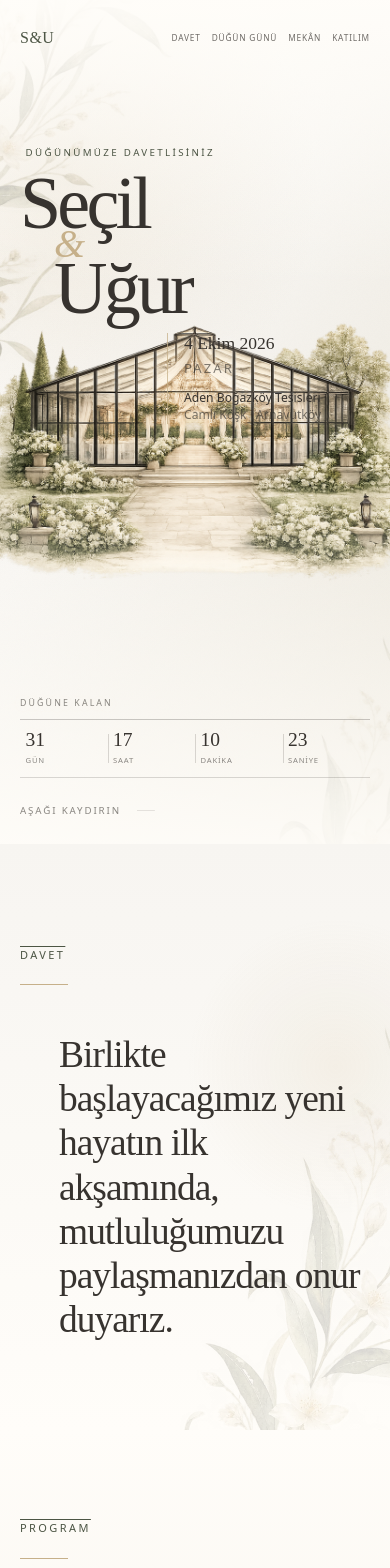
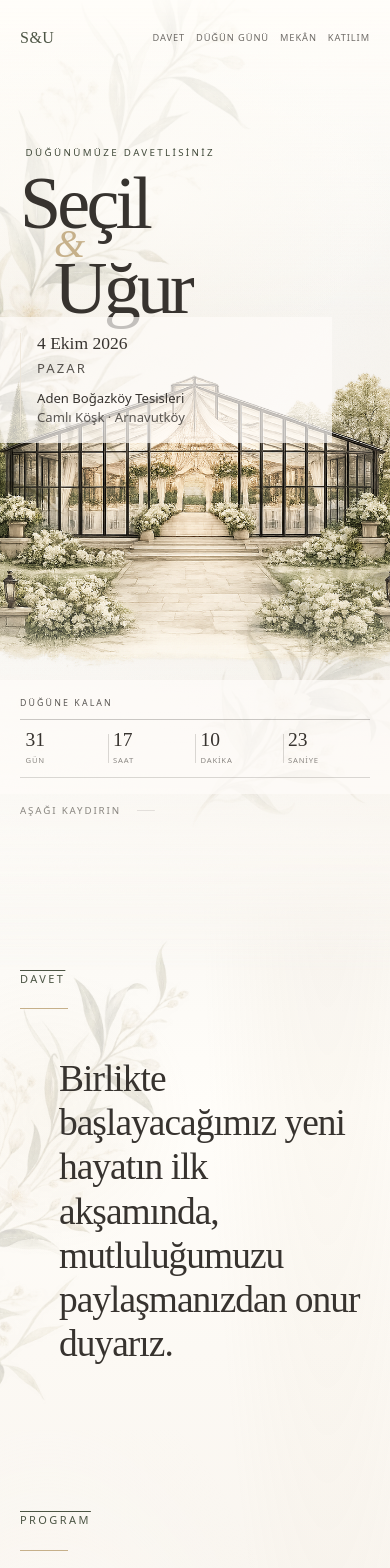
Before and after one commit to seciilusta/secil-ugur-wedding, a Next.js app in the folder apps/web/: page / in a window 390 px wide. Shown: the top 1568 px of the page. Built offline with nearby package versions, Linux system fonts and the light colour scheme; no server answers.

Commit message:
first version almost done

```diff
--- a/apps/web/src/app/globals.css
+++ b/apps/web/src/app/globals.css
@@ -31,6 +31,7 @@
 
   /* Derived tones. Kept here so components never invent their own values. */
   --color-beige-deep: #ded2c4; /* lower half of the beige stretch          */
+  --color-olive-mist: #8d8d76; /* desaturated threshold between day/night */
   --color-olive-deep: #414a3a; /* bottom of the RSVP section               */
   --color-olive-line: #79826d; /* hairlines on olive                       */
   --color-on-olive: #eee9e0; /* body text on olive                         */
@@ -211,37 +212,55 @@
     border-top: 1px solid color-mix(in srgb, var(--color-olive-line) 55%, transparent);
   }
 
-  /* ---- Section atmosphere ---------------------------------------------
-     Each band ends on the colour the next one starts with, so the page
-     reads as one continuous composition rather than stacked themes.       */
-
-  .band-hero {
-    background: linear-gradient(180deg, var(--color-paper) 0%, var(--color-ivory) 34%, var(--color-ivory) 100%);
-  }
-
-  .band-invitation {
-    background: linear-gradient(180deg, var(--color-ivory) 0%, var(--color-paper) 45%, var(--color-paper) 100%);
-  }
-
-  .band-event {
-    background: linear-gradient(180deg, var(--color-paper) 0%, var(--color-beige) 100%);
-  }
-
-  .band-venue {
-    background: linear-gradient(180deg, var(--color-beige) 0%, var(--color-beige-deep) 100%);
-  }
-
-  .band-rsvp {
-    background: linear-gradient(180deg, var(--color-olive) 0%, var(--color-olive-deep) 100%);
-  }
-
-  /* Dusk: the beige above dissolves into the olive over a generous stretch. */
-  .band-rsvp-dusk {
-    background: linear-gradient(180deg, var(--color-beige-deep) 0%, color-mix(in srgb, var(--color-beige-deep) 45%, var(--color-olive)) 45%, var(--color-olive) 100%);
-  }
-
-  .band-footer {
-    background: linear-gradient(180deg, var(--color-olive-deep) 0%, var(--color-soft-black) 55%, var(--color-soft-black) 100%);
+  /* ---- Shared environmental canvases ---------------------------------
+     Sections do not own full-width colour bands. The page has one paper
+     world through Venue and one evening world shared by RSVP and Footer.   */
+
+  .page-canvas {
+    background: var(--color-paper);
+  }
+
+  .light-experience {
+    position: relative;
+    isolation: isolate;
+    background:
+      radial-gradient(ellipse at 84% 17%, color-mix(in srgb, var(--color-champagne) 10%, transparent), transparent 28%),
+      linear-gradient(
+        180deg,
+        var(--color-paper) 0%,
+        var(--color-ivory) 20%,
+        var(--color-paper) 30%,
+        var(--color-beige) 78%,
+        var(--color-beige-deep) 100%
+      );
+  }
+
+  .evening-experience {
+    --evening-arrival: clamp(18rem, 24vw, 24rem);
+    position: relative;
+    isolation: isolate;
+    overflow: visible;
+    background: linear-gradient(
+      180deg,
+      var(--color-beige-deep) 0%,
+      color-mix(in srgb, var(--color-beige-deep) 58%, var(--color-olive-mist)) 6rem,
+      var(--color-olive-mist) 12rem,
+      var(--color-olive) var(--evening-arrival),
+      var(--color-olive-deep) calc(var(--evening-arrival) + 28rem),
+      #343a30 calc(var(--evening-arrival) + 54rem),
+      var(--color-soft-black) 100%
+    );
+  }
+
+  .evening-experience::after {
+    content: "";
+    position: absolute;
+    z-index: 0;
+    inset: 0;
+    pointer-events: none;
+    background:
+      radial-gradient(ellipse at 86% 46%, color-mix(in srgb, var(--color-amber) 11%, transparent), transparent 32%),
+      radial-gradient(ellipse at 18% 82%, color-mix(in srgb, var(--color-champagne) 7%, transparent), transparent 30%);
   }
 
   /* ---- RSVP form on the olive band -----------------------------------
@@ -393,27 +412,33 @@
      The hero is one layered composition, not a picture placed next to copy. */
 
   .hero-artwork {
+    /* The artwork is allowed to finish its fade in the invitation instead of
+       being clipped at the viewport-sized hero boundary. */
+    --hero-bleed: clamp(10rem, 16vw, 18rem);
     position: relative;
     isolation: isolate;
     min-height: 100vh;
     min-height: 100svh;
-    overflow: clip;
-    background: var(--color-paper);
+    overflow: visible;
+    background: transparent;
     color: var(--color-charcoal);
   }
 
   .hero-paper,
   .hero-light {
     position: absolute;
-    inset: 0;
+    inset: 0 0 auto;
+    height: calc(100% + var(--hero-bleed));
     pointer-events: none;
+    -webkit-mask-image: linear-gradient(to bottom, #000 0 calc(100% - var(--hero-bleed)), transparent 100%);
+    mask-image: linear-gradient(to bottom, #000 0 calc(100% - var(--hero-bleed)), transparent 100%);
   }
 
   .hero-paper {
     z-index: -5;
     background:
       radial-gradient(circle at 18% 22%, color-mix(in srgb, var(--color-champagne) 20%, transparent), transparent 34%),
-      linear-gradient(125deg, var(--color-paper) 0%, var(--color-ivory) 42%, #e9e4d8 100%);
+      linear-gradient(125deg, var(--color-paper) 0%, var(--color-ivory) 52%, color-mix(in srgb, var(--color-beige) 58%, var(--color-paper)) 100%);
   }
 
   .hero-paper::after {
@@ -429,17 +454,25 @@
     z-index: -1;
     background:
       linear-gradient(90deg, color-mix(in srgb, var(--color-paper) 98%, transparent) 0%, transparent 44%),
-      linear-gradient(0deg, color-mix(in srgb, var(--color-paper) 78%, transparent) 0%, transparent 30%);
+      linear-gradient(
+        0deg,
+        color-mix(in srgb, var(--color-ivory) 96%, transparent) 0%,
+        color-mix(in srgb, var(--color-ivory) 72%, transparent) 10%,
+        transparent 36%
+      );
   }
 
   .hero-venue-art {
     position: absolute;
     z-index: -3;
-    inset: 0;
+    inset: 0 0 auto;
     width: 100%;
-    height: 100%;
+    height: calc(100% + var(--hero-bleed));
     transform-origin: 70% 70%;
     opacity: 0.94;
+    pointer-events: none;
+    -webkit-mask-image: linear-gradient(to bottom, #000 0 calc(100% - var(--hero-bleed)), transparent 100%);
+    mask-image: linear-gradient(to bottom, #000 0 calc(100% - var(--hero-bleed)), transparent 100%);
   }
 
   .hero-venue-art picture,
@@ -451,6 +484,7 @@
 
   .hero-venue-art img {
     object-fit: cover;
+    object-position: 62% 58%;
   }
 
   .hero-botanical {
@@ -468,16 +502,20 @@
   }
 
   .hero-botanical-left {
-    top: -20rem;
-    left: -13rem;
+    top: -14rem;
+    left: -8rem;
     width: clamp(24rem, 38vw, 38rem);
+    opacity: 0.46;
     transform: rotate(15deg);
   }
 
   .hero-botanical-right {
     right: -10rem;
-    bottom: -26rem;
+    /* Keep the hero decoration within the hero so it cannot become a second
+       invitation flower as the next section begins. */
+    bottom: 0;
     width: clamp(23rem, 34vw, 34rem);
+    opacity: 0.26;
     transform: rotate(-24deg) scaleX(-1);
   }
 
@@ -553,9 +591,20 @@
   }
 
   .hero-copy {
+    position: relative;
+    isolation: isolate;
     align-self: center;
     max-width: 49rem;
     padding-block: 4vh 12vh;
+  }
+
+  .hero-copy::before {
+    content: "";
+    position: absolute;
+    z-index: -1;
+    inset: -2rem -3rem -3rem -2rem;
+    pointer-events: none;
+    background: radial-gradient(ellipse at 28% 46%, color-mix(in srgb, var(--color-paper) 88%, transparent) 0%, transparent 72%);
   }
 
   .hero-overline,
@@ -568,7 +617,7 @@
 
   .hero-overline {
     margin-left: 0.35rem;
-    color: var(--color-olive);
+    color: var(--color-olive-deep);
   }
 
   .hero-title {
@@ -597,13 +646,25 @@
   }
 
   .hero-details {
+    position: relative;
+    isolation: isolate;
     align-self: start;
     justify-self: end;
     width: min(100%, 24rem);
     margin-top: clamp(4rem, 13vh, 9rem);
     padding-left: clamp(1.25rem, 3vw, 3rem);
     border-left: 1px solid color-mix(in srgb, var(--color-champagne) 75%, transparent);
-    text-shadow: 0 1px 14px var(--color-paper);
+    text-shadow: 0 1px 14px color-mix(in srgb, var(--color-paper) 92%, transparent);
+  }
+
+  .hero-details::before,
+  .hero-countdown::before {
+    content: "";
+    position: absolute;
+    z-index: -1;
+    inset: -1rem -1.5rem;
+    pointer-events: none;
+    background: color-mix(in srgb, var(--color-paper) 70%, transparent);
   }
 
   .hero-date {
@@ -623,7 +684,7 @@
     font-size: var(--text-fine);
     letter-spacing: 0.16em;
     text-transform: uppercase;
-    color: color-mix(in srgb, var(--color-charcoal) 62%, transparent);
+    color: color-mix(in srgb, var(--color-charcoal) 84%, transparent);
   }
 
   .hero-place {
@@ -633,20 +694,22 @@
   }
 
   .hero-place span:last-child {
-    color: color-mix(in srgb, var(--color-charcoal) 66%, transparent);
+    color: color-mix(in srgb, var(--color-charcoal) 82%, transparent);
   }
 
   .hero-countdown {
+    position: relative;
+    isolation: isolate;
     grid-column: 2;
     align-self: end;
     justify-self: end;
     width: min(100%, 30rem);
-    text-shadow: 0 1px 12px color-mix(in srgb, var(--color-paper) 88%, transparent);
+    text-shadow: 0 1px 12px color-mix(in srgb, var(--color-paper) 92%, transparent);
   }
 
   .hero-countdown-overline {
     margin-bottom: 0.9rem;
-    color: color-mix(in srgb, var(--color-charcoal) 58%, transparent);
+    color: color-mix(in srgb, var(--color-charcoal) 82%, transparent);
   }
 
   .countdown,
@@ -749,6 +812,10 @@
   }
 
   @media (max-width: 47.999rem) {
+    .hero-artwork {
+      --hero-bleed: clamp(8rem, 30vw, 13rem);
+    }
+
     .hero-light {
       background:
         linear-gradient(180deg, color-mix(in srgb, var(--color-paper) 96%, transparent) 0%, transparent 34%),
@@ -785,7 +852,7 @@
 
     .hero-nav a {
       min-height: 40px;
-      font-size: 0.52rem;
+      font-size: 0.58rem;
       letter-spacing: 0.1em;
     }
 
@@ -818,8 +885,8 @@
 
     .hero-details {
       align-self: start;
-      justify-self: end;
-      width: min(58%, 14rem);
+      justify-self: start;
+      width: min(100%, 18rem);
       margin-top: 0;
       padding-left: 1rem;
     }
@@ -830,28 +897,32 @@
 
     .hero-place {
       margin-top: 0.8rem;
-      font-size: 0.76rem;
+      font-size: 0.82rem;
       line-height: 1.45;
     }
 
     .hero-venue-art {
-      inset: 0;
+      inset: 0 0 auto;
       width: 100%;
       opacity: 0.9;
     }
 
+    .hero-venue-art img {
+      object-position: 50% 56%;
+    }
+
     .hero-botanical-left {
-      top: -10rem;
-      left: -12rem;
-      width: 25rem;
-      opacity: 0.28;
+      top: -6rem;
+      left: -8rem;
+      width: 26rem;
+      opacity: 0.4;
     }
 
     .hero-botanical-right {
-      right: -11rem;
-      bottom: -19rem;
+      right: -12rem;
+      bottom: 0;
       width: 24rem;
-      opacity: 0.25;
+      opacity: 0.2;
     }
 
     .hero-countdown {
@@ -901,11 +972,9 @@
   .invitation-composition {
     position: relative;
     isolation: isolate;
-    overflow: clip;
-    padding-block: clamp(7rem, 13vw, 12rem);
-    background:
-      radial-gradient(circle at 86% 38%, color-mix(in srgb, var(--color-champagne) 13%, transparent), transparent 30%),
-      linear-gradient(180deg, var(--color-ivory), var(--color-paper));
+    overflow: visible;
+    padding-block: clamp(7.5rem, 11vw, 11rem) clamp(4rem, 5vw, 5rem);
+    background: radial-gradient(circle at 12% 46%, color-mix(in srgb, var(--color-champagne) 8%, transparent), transparent 31%);
   }
 
   .invitation-grid {
@@ -947,16 +1016,16 @@
   .invitation-botanical {
     position: absolute;
     z-index: 0;
-    right: -13rem;
-    bottom: -24rem;
-    width: clamp(27rem, 46vw, 48rem);
+    top: clamp(5.5rem, 9vw, 8rem);
+    left: -11rem;
+    width: clamp(22rem, 28vw, 30rem);
     opacity: 0.18;
     pointer-events: none;
     mix-blend-mode: multiply;
   }
 
   .invitation-botanical img,
-  .rsvp-botanical img {
+  .evening-botanical img {
     display: block;
     width: 100%;
     height: auto;
@@ -965,10 +1034,9 @@
   .wedding-day {
     position: relative;
     isolation: isolate;
-    padding-block: clamp(7rem, 12vw, 12rem);
-    background:
-      linear-gradient(110deg, color-mix(in srgb, var(--color-paper) 92%, transparent) 0 32%, transparent 32%),
-      linear-gradient(180deg, var(--color-paper), var(--color-beige));
+    overflow: visible;
+    padding-block: clamp(5rem, 7vw, 7rem) clamp(5.5rem, 7vw, 7rem);
+    background: radial-gradient(ellipse at 12% 42%, color-mix(in srgb, var(--color-paper) 62%, transparent), transparent 58%);
   }
 
   .wedding-day-grid {
@@ -1103,34 +1171,61 @@
   .venue-composition {
     position: relative;
     isolation: isolate;
-    min-height: clamp(42rem, 76vw, 64rem);
-    overflow: clip;
-    padding-block: clamp(7rem, 12vw, 12rem);
-    background:
-      linear-gradient(90deg, var(--color-beige) 0%, color-mix(in srgb, var(--color-beige-deep) 90%, transparent) 100%);
-  }
-
-  .venue-composition::after {
+    overflow: visible;
+    padding-block: clamp(7rem, 9vw, 9rem) clamp(5rem, 7vw, 7rem);
+    background: transparent;
+  }
+
+  .venue-visual {
+    display: grid;
+    gap: clamp(2rem, 4vw, 4rem);
+    align-self: end;
+    min-width: 0;
+  }
+
+  .venue-art-crop {
+    position: relative;
+    isolation: isolate;
+    width: min(100%, 62rem);
+    margin-inline: auto;
+    opacity: 1;
+  }
+
+  .venue-art-crop::before {
     content: "";
     position: absolute;
     z-index: -1;
-    inset: 0;
-    background: linear-gradient(90deg, var(--color-beige) 0 40%, transparent 68%);
-  }
-
-  .venue-art-crop {
-    position: absolute;
-    z-index: -2;
-    top: 0;
-    right: -4vw;
-    width: min(76vw, 76rem);
-    opacity: 0.84;
+    inset: 8% -2rem 3%;
+    pointer-events: none;
+    background: radial-gradient(
+      ellipse at 58% 52%,
+      color-mix(in srgb, var(--color-paper) 48%, transparent),
+      transparent 74%
+    );
+    filter: blur(1.25rem);
   }
 
   .venue-art-crop img {
     display: block;
     width: 100%;
     height: auto;
+    object-fit: contain;
+    -webkit-mask-image: linear-gradient(
+      90deg,
+      transparent 20%,
+      rgb(0 0 0 / 35%) 28%,
+      #000 37%,
+      #000 88%,
+      transparent 100%
+    );
+    mask-image: linear-gradient(
+      90deg,
+      transparent 20%,
+      rgb(0 0 0 / 35%) 28%,
+      #000 37%,
+      #000 88%,
+      transparent 100%
+    );
   }
 
   .venue-grid {
@@ -1138,7 +1233,7 @@
     grid-template-columns: minmax(16rem, 0.72fr) minmax(0, 1.28fr);
     gap: clamp(4rem, 10vw, 10rem);
     align-items: end;
-    min-height: clamp(30rem, 58vw, 47rem);
+    min-height: clamp(32rem, 42vw, 38rem);
   }
 
   .venue-copy {
@@ -1184,41 +1279,12 @@
     text-transform: uppercase;
   }
 
-  .venue-map-wrap {
-    align-self: end;
-  }
-
-  .venue-map {
-    position: relative;
-    aspect-ratio: 16 / 9;
-    width: 100%;
-    overflow: hidden;
-    border-block: 1px solid color-mix(in srgb, var(--color-charcoal) 24%, transparent);
-    background: color-mix(in srgb, var(--color-paper) 58%, transparent);
-  }
-
-  .venue-map iframe {
-    position: absolute;
-    inset: 0;
-    width: 100%;
-    height: 100%;
-    border: 0;
-    filter: sepia(0.18) saturate(0.72) contrast(0.92);
-  }
-
-  .rsvp-dusk {
-    height: clamp(7rem, 16vw, 14rem);
-    background: linear-gradient(180deg, var(--color-beige-deep), var(--color-olive));
-  }
-
   .rsvp-composition {
     position: relative;
     isolation: isolate;
-    overflow: clip;
-    padding-block: clamp(7rem, 12vw, 12rem);
-    background:
-      radial-gradient(circle at 92% 74%, color-mix(in srgb, var(--color-amber) 13%, transparent), transparent 30%),
-      linear-gradient(145deg, var(--color-olive) 0%, var(--color-olive-deep) 58%, #343a30 100%);
+    overflow: visible;
+    z-index: 1;
+    padding: calc(var(--evening-arrival) + clamp(4.5rem, 7vw, 7rem)) 0 clamp(7rem, 11vw, 10rem);
   }
 
   .rsvp-grid {
@@ -1260,30 +1326,39 @@
     padding-top: clamp(3rem, 7vw, 6rem);
   }
 
-  .rsvp-botanical {
+  .evening-botanical {
     position: absolute;
     z-index: 0;
-    top: -18rem;
-    right: -18rem;
-    width: clamp(34rem, 53vw, 54rem);
     opacity: 0.1;
     filter: brightness(1.7) saturate(0.45);
     pointer-events: none;
     mix-blend-mode: screen;
   }
 
+  .evening-botanical-upper {
+    top: clamp(2rem, 6vw, 6rem);
+    right: -18rem;
+    width: clamp(34rem, 53vw, 54rem);
+  }
+
+  .evening-botanical-lower {
+    right: auto;
+    bottom: clamp(2rem, 5vw, 6rem);
+    left: -16rem;
+    width: clamp(32rem, 48vw, 50rem);
+    opacity: 0.08;
+  }
+
+  .evening-botanical-lower img {
+    transform: scaleX(-1);
+  }
+
   .wedding-footer {
-    padding-block: clamp(4rem, 8vw, 7rem);
-    background: linear-gradient(180deg, #343a30, var(--color-soft-black) 62%);
+    position: relative;
+    z-index: 1;
+    padding-block: clamp(4rem, 7vw, 6rem);
+    background: transparent;
     color: var(--color-on-dark-muted);
-  }
-
-  .footer-line {
-    display: block;
-    width: 100%;
-    height: 1px;
-    transform-origin: left;
-    background: color-mix(in srgb, var(--color-champagne) 25%, transparent);
   }
 
   .footer-grid {
@@ -1341,11 +1416,20 @@
   }
 
   @media (max-width: 47.999rem) {
-    .invitation-composition,
-    .wedding-day,
-    .venue-composition,
+    .invitation-composition {
+      padding-block: 7rem 4rem;
+    }
+
+    .wedding-day {
+      padding-block: 5rem;
+    }
+
+    .venue-composition {
+      padding-block: 6rem 4rem;
+    }
+
     .rsvp-composition {
-      padding-block: clamp(5.5rem, 21vw, 7.5rem);
+      padding: calc(var(--evening-arrival) + 4.5rem) 0 6rem;
     }
 
     .invitation-grid,
@@ -1370,14 +1454,10 @@
     }
 
     .invitation-botanical {
-      right: -15rem;
-      bottom: -17rem;
-      width: 32rem;
-      opacity: 0.15;
-    }
-
-    .wedding-day {
-      background: linear-gradient(180deg, var(--color-paper), var(--color-beige));
+      top: 6.5rem;
+      left: -10rem;
+      width: 22rem;
+      opacity: 0.16;
     }
 
     .wedding-day-heading,
@@ -1423,24 +1503,38 @@
       min-height: auto;
     }
 
-    .venue-composition::after {
-      background: linear-gradient(
+    .venue-visual {
+      gap: 3rem;
+      margin-top: 3rem;
+    }
+
+    .venue-art-crop {
+      width: calc(100% + 2rem);
+      margin-inline: -1rem;
+      opacity: 1;
+    }
+
+    .venue-art-crop img {
+      -webkit-mask-image: linear-gradient(
         90deg,
-        var(--color-beige) 0 38%,
-        color-mix(in srgb, var(--color-beige) 86%, transparent) 58%,
-        transparent 90%
+        transparent 20%,
+        rgb(0 0 0 / 35%) 28%,
+        #000 37%,
+        #000 86%,
+        transparent 100%
       );
-    }
-
-    .venue-art-crop {
-      top: 12rem;
-      right: -40vw;
-      width: 154vw;
-      opacity: 0.9;
+      mask-image: linear-gradient(
+        90deg,
+        transparent 20%,
+        rgb(0 0 0 / 35%) 28%,
+        #000 37%,
+        #000 86%,
+        transparent 100%
+      );
     }
 
     .venue-grid {
-      min-height: 48rem;
+      min-height: 44rem;
       align-content: space-between;
     }
 
@@ -1449,14 +1543,6 @@
       font-size: clamp(3.2rem, 14vw, 4.8rem);
     }
 
-    .venue-map-wrap {
-      margin-top: clamp(13rem, 58vw, 22rem);
-    }
-
-    .rsvp-dusk {
-      height: 7rem;
-    }
-
     .rsvp-heading h2 {
       font-size: clamp(3.25rem, 14vw, 4.75rem);
     }
@@ -1465,10 +1551,16 @@
       padding-top: 1rem;
     }
 
-    .rsvp-botanical {
-      top: -10rem;
+    .evening-botanical-upper {
+      top: 2rem;
       right: -17rem;
       width: 34rem;
+    }
+
+    .evening-botanical-lower {
+      bottom: 1.5rem;
+      left: -15rem;
+      width: 30rem;
     }
 
     .footer-grid {
--- a/apps/web/src/app/page.tsx
+++ b/apps/web/src/app/page.tsx
@@ -4,21 +4,36 @@ import { EventDetails } from "@/components/sections/EventDetails";
 import { VenueMap } from "@/components/sections/VenueMap";
 import { RsvpSection } from "@/components/sections/RsvpSection";
 import { Footer } from "@/components/sections/Footer";
+import { BotanicalDrift } from "@/components/motion/Choreography";
+import { site } from "@/config/site";
 
 /**
- * One page, read top to bottom: the invitation, when and where, and the RSVP.
- * Each section owns its own colour band, and together they carry the page from
- * ivory daylight down to a candlelit soft black.
+ * One continuous invitation with two environmental states. Semantic sections
+ * keep their navigation and accessibility boundaries, while the shared light
+ * and evening canvases own the page background independently of those bounds.
  */
 export default function Page() {
   return (
-    <main>
+    <main className="page-canvas">
+      <div className="light-experience">
         <Hero />
         <Invitation />
         <EventDetails />
         <VenueMap />
+      </div>
+
+      <div className="evening-experience">
+        <BotanicalDrift className="evening-botanical evening-botanical-upper" direction={-1}>
+          {/* eslint-disable-next-line @next/next/no-img-element */}
+          <img src={site.artwork.botanical} alt="" width="900" height="1350" loading="lazy" decoding="async" />
+        </BotanicalDrift>
+        <BotanicalDrift className="evening-botanical evening-botanical-lower" direction={1}>
+          {/* eslint-disable-next-line @next/next/no-img-element */}
+          <img src={site.artwork.botanical} alt="" width="900" height="1350" loading="lazy" decoding="async" />
+        </BotanicalDrift>
         <RsvpSection />
         <Footer />
+      </div>
     </main>
   );
 }
--- a/apps/web/src/components/sections/Footer.tsx
+++ b/apps/web/src/components/sections/Footer.tsx
@@ -1,4 +1,4 @@
-import { EntranceMotion, LineDraw } from "@/components/motion/Choreography";
+import { EntranceMotion } from "@/components/motion/Choreography";
 import { site } from "@/config/site";
 
 export function Footer() {
@@ -7,7 +7,6 @@ export function Footer() {
   return (
     <footer className="wedding-footer">
       <div className="shell">
-        <LineDraw className="footer-line" />
         <div className="footer-grid">
           <EntranceMotion entrance="from-left">
             <p className="footer-names">
--- a/apps/web/src/components/sections/RsvpSection.tsx
+++ b/apps/web/src/components/sections/RsvpSection.tsx
@@ -1,19 +1,12 @@
-import { BotanicalDrift, EntranceMotion, LineDraw } from "@/components/motion/Choreography";
+import { EntranceMotion, LineDraw } from "@/components/motion/Choreography";
 import { RsvpForm } from "@/components/rsvp/RsvpForm";
 import { site } from "@/config/site";
 
 export function RsvpSection() {
-  const { rsvp, artwork } = site;
+  const { rsvp } = site;
 
   return (
-    <>
-      <div aria-hidden className="rsvp-dusk" />
     <section id="katilim" className="rsvp-composition" style={{ colorScheme: "dark" }} aria-labelledby="rsvp-title">
-        <BotanicalDrift className="rsvp-botanical" direction={-1}>
-          {/* eslint-disable-next-line @next/next/no-img-element */}
-          <img src={artwork.botanical} alt="" width="900" height="1350" loading="lazy" decoding="async" />
-        </BotanicalDrift>
-
       <div className="shell rsvp-grid">
         <div className="rsvp-heading">
           <EntranceMotion entrance="from-left">
@@ -35,6 +28,5 @@ export function RsvpSection() {
         </EntranceMotion>
       </div>
     </section>
-    </>
   );
 }
--- a/apps/web/src/config/site.ts
+++ b/apps/web/src/config/site.ts
@@ -81,12 +81,12 @@ export const site = {
       height: 1800,
     },
     venueDetail: {
-      src: "/artwork/venue-detail-master.webp",
-      width: 1200,
-      height: 1000,
+      src: "/artwork/venue-interior-approved.png",
+      width: 1536,
+      height: 1024,
     },
     illustrationAlt:
-      "Aden Boğazköy Tesisleri'nin cam yapısını, ivory drapeleri ve beyaz çiçekli bahçesini gösteren suluboya illüstrasyon",
+      "Aden Boğazköy Tesisleri'nin iç mekânını, avizeleri, tavan drapelerini ve çiçekli koridorunu gösteren suluboya illüstrasyon",
     botanical: "/artwork/botanical-branch.webp",
     botanicalAlt: "",
   },
```
Also changed, not shown: apps/web/src/components/sections/VenueMap.tsx (+13 -26 lines), 2 other files (tests, documents, lock files or other folders). Lines whose indentation alone changed are shown as unchanged.
